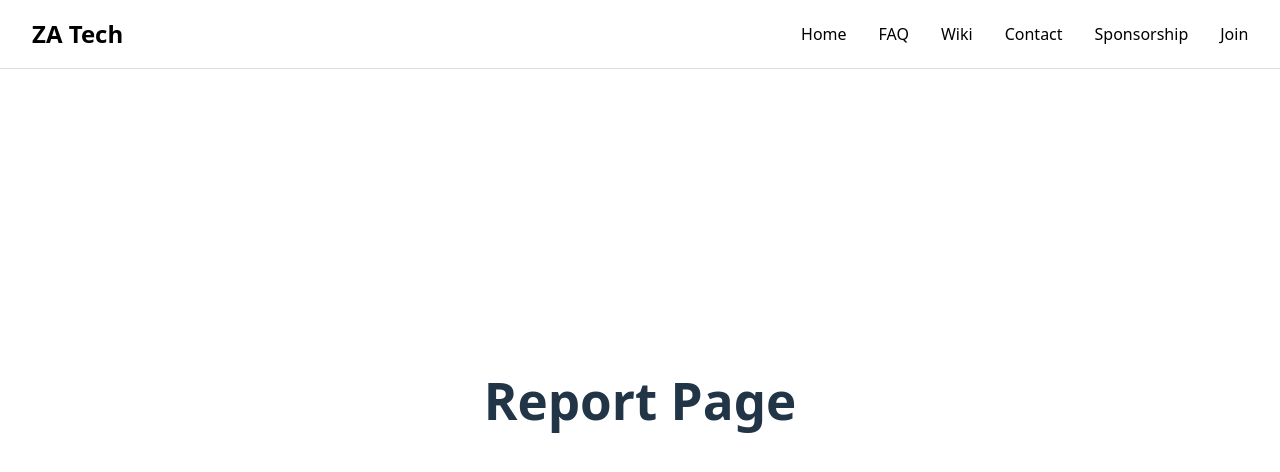
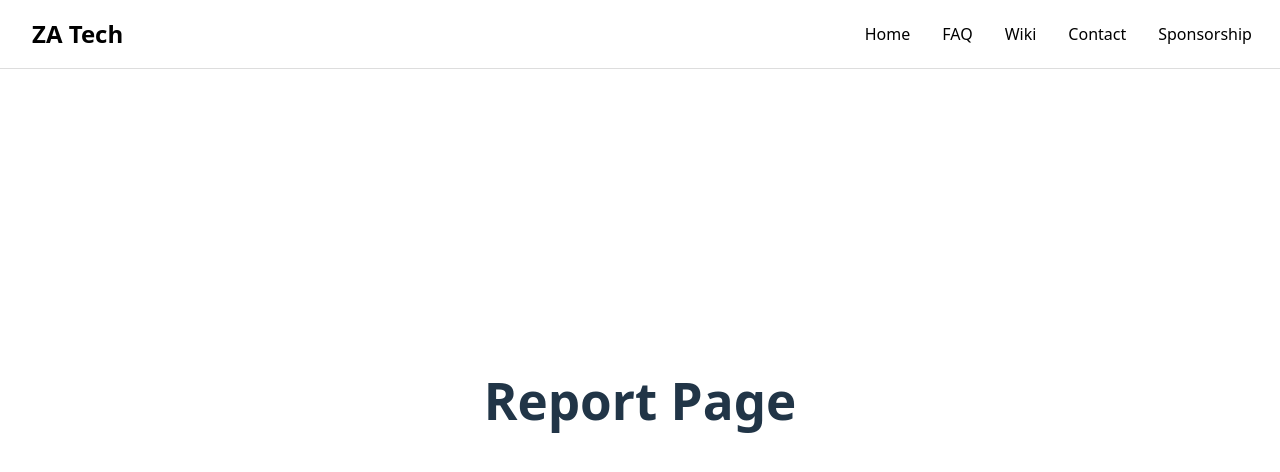
Before and after one commit to Accompany-VC/zatech-website, a React (Vite) app: page /report in a window 1280 px wide. Shown: the top 472 px of the page. Built offline with nearby package versions, Linux system fonts and the light colour scheme.

Commit message:
Fixed in line styling

```diff
--- a/src/components/common/Navbar.css
+++ b/src/components/common/Navbar.css
@@ -0,0 +1,39 @@
+.navbar {
+  width: 100%;
+  background: #fff;
+  color: black;
+  padding: 1rem 2rem;
+  display: flex;
+  justify-content: space-between;
+  align-items: center;
+  position: fixed;
+  top: 0;
+  left: 0;
+  z-index: 1000;
+  border-bottom: 1px solid #ddd;
+}
+
+
+.navbar-logo {
+  margin: 0;
+  font-size: 1.5rem;
+  font-weight: bold;
+}
+
+
+.navbar-links {
+  display: flex;
+  gap: 2rem;
+}
+
+
+.nav-link {
+  color: black;
+  text-decoration: none;
+  font-weight: 500;
+  transition: color 0.2s ease;
+}
+
+.nav-link:hover {
+  color: #0077cc;
+}
--- a/src/components/common/Navbar.jsx
+++ b/src/components/common/Navbar.jsx
@@ -1,43 +1,18 @@
 import { Link } from "react-router-dom";
+import "./Navbar.css";
+
 export default function Navbar() {
   return (
-    <nav style={{ width: "100%",
-        background: "#fff",
-        color: "black",
-        padding: "1rem 2rem",
-        display: "flex",
-        justifyContent: "space-between",
-        alignItems: "center",
-        position: "fixed",
-        top: 0,
-        left: 0,
-        zIndex: 1000,
-        borderBottom: "1px solid #ddd", }}>
+    <nav className="navbar">
+      <h2 className="navbar-logo">ZA Tech</h2>
 
-      <h2 style={{ margin: 0, fontSize: "1.5rem", fontWeight: "bold" }}>ZA Tech</h2>
-
-      <div style={{ display: "flex", gap:"2rem"}}>
-      <Link to="/" style={{ color: "black", textDecoration: "none" }}>
-        Home
-      </Link>
-      <Link to="/faq" style={{ color: "black", textDecoration: "none" }}>
-        FAQ
-      </Link>
-      <Link to="/wiki" style={{ color: "black", textDecoration: "none" }}>
-        Wiki
-      </Link>
-      <Link to="/contact" style={{ color: "black", textDecoration: "none" }}>
-        Contact
-      </Link>
-      <Link to="/sponsorship" style={{ color: "black", textDecoration: "none" }}>
-        Sponsorship
-      </Link>
-      <Link to="/joinchannel" style={{ color: "black", textDecoration: "none" }}>
-        Join
-      </Link>
-      <Link to="/wiki" style={{ color: "black", textDecoration: "none" }}>
-        Wiki
-      </Link>
+      <div className="navbar-links">
+        <Link to="/" className="nav-link">Home</Link>
+        <Link to="/faq" className="nav-link">FAQ</Link>
+        <Link to="/wiki" className="nav-link">Wiki</Link>
+        <Link to="/contact" className="nav-link">Contact</Link>
+        <Link to="/sponsorship" className="nav-link">Sponsorship</Link>
+        <Link to="/joinchannel" className="nav-link">Join</Link>
       </div>
     </nav>
   );
--- a/src/pages/Home.jsx
+++ b/src/pages/Home.jsx
@@ -3,32 +3,6 @@ export default function Home() {
     <div>
       <h1>Home Page</h1>
       <p>Welcome to the Zatech website!</p>
-
-      <div
-        style={{
-          position: "relative",
-          paddingBottom: "56.25%",
-          height: 0,
-          overflow: "hidden",
-          marginTop: "2rem",
-        }}
-      >
-        <iframe
-          src="https://www.youtube.com/embed/Ze_C-Fwz_Ec"
-          style={{
-            position: "absolute",
-            top: 0,
-            left: 0,
-            width: "100%",
-            height: "100%",
-          }}
-          title="YouTube video player"
-          frameBorder="0"
-          allow="accelerometer; autoplay; clipboard-write; encrypted-media; gyroscope; picture-in-picture"
-          allowFullScreen
-        ></iframe>
-      </div>
-
     </div>
   );
 }
```
